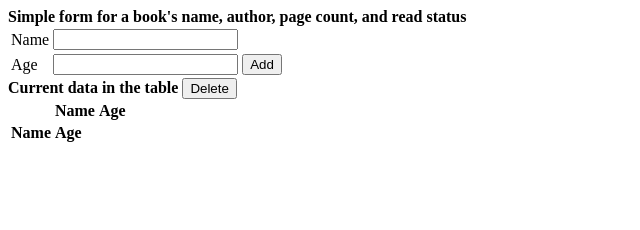
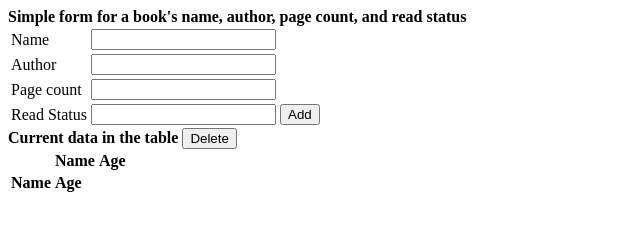
Before and after one commit to ying-lenny/OdinLibrary, a plain HTML site: page index.html in a window 1280 px wide. Shown: the whole page, without its empty margins (0-640 px from the left). Drawn offline with Linux system fonts and the light colour scheme.

Commit message:
Update index.html

```diff
--- a/index.html
+++ b/index.html
@@ -15,8 +15,16 @@
                 <td><input type="text" id="name"> </td>
             </tr>
             <tr>
-                <td>Age</td>
-                <td><input type="text" id="age">
+                <td>Author</td>
+                <td><input type="text" id="author"> </td>
+            </tr>
+            <tr>
+                <td>Page count</td>
+                <td><input type="text" id="pages"> </td>
+            </tr>
+            <tr>
+                <td>Read Status</td>
+                <td><input type="text" id="status">
                 <button id="add-button">Add</button></td>
             </tr>
         </table>
```
